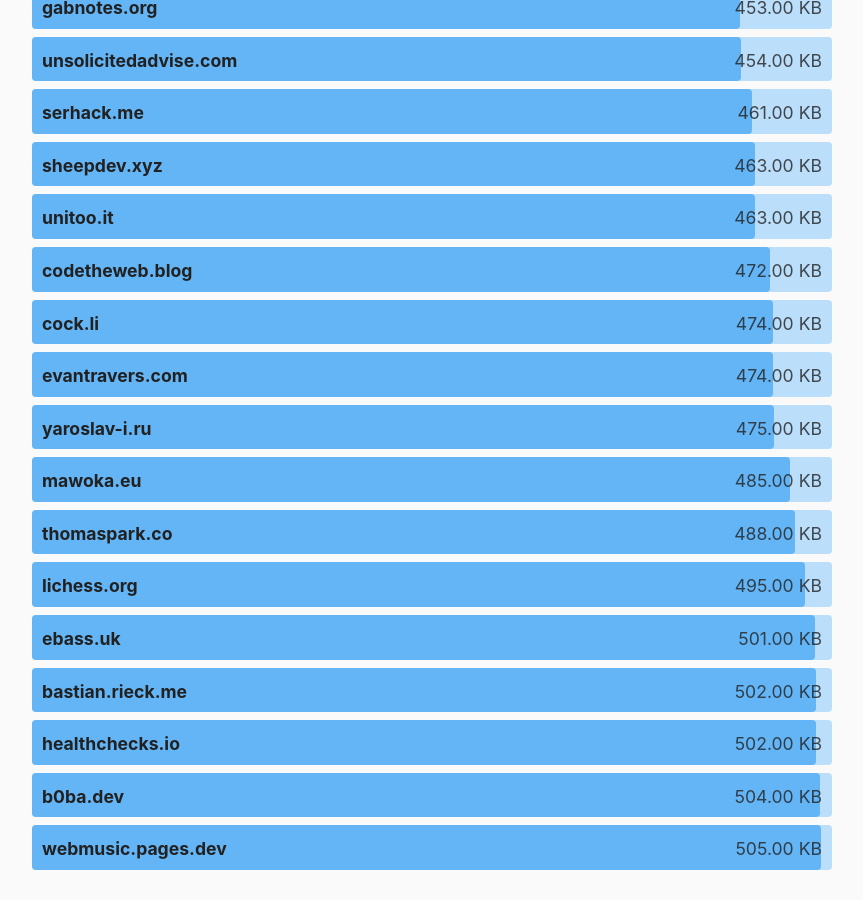
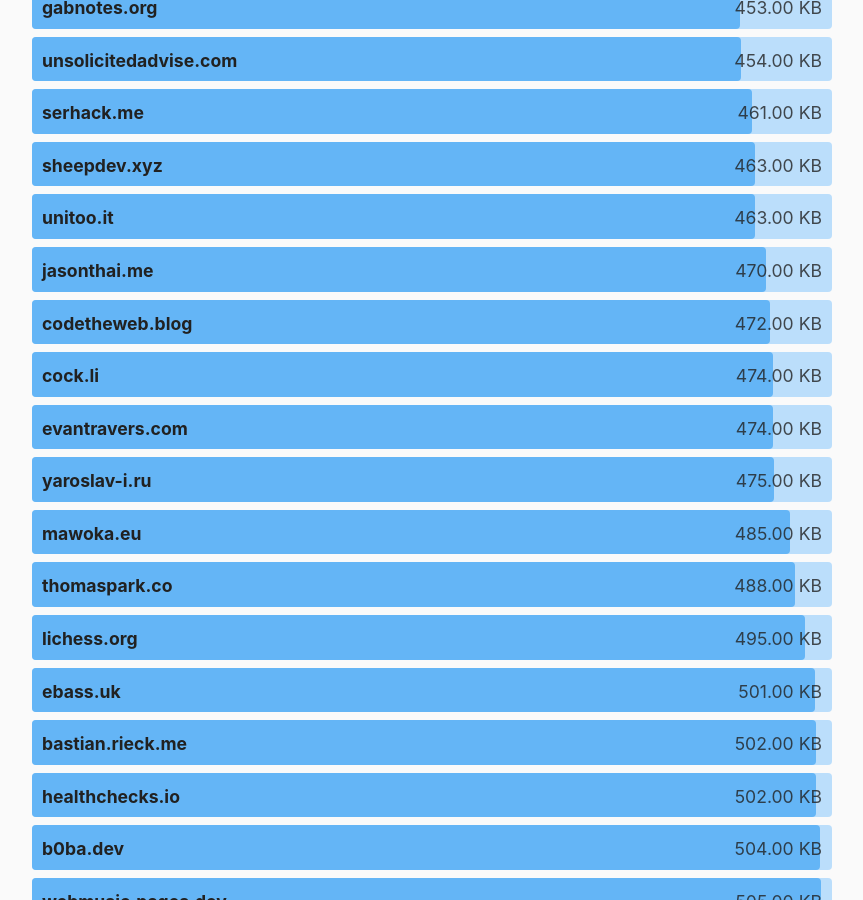
Before and after one commit to kevquirk/512kb.club, a Jekyll site: the page built from index.md, in a window 1280 px wide and 900 px high, scrolled down 25374 px. Shown: the whole window, without its empty margins (208-1071 px from the left). Built offline with Jekyll 4.4.1, drawn with Linux system fonts in a browser that asks for light colours.

Commit message:
Add jasonthai.me

```diff
--- a/_data/sites.yml
+++ b/_data/sites.yml
@@ -1078,6 +1078,11 @@
   size: 18.8
   last_checked: 2022-03-31
 
+- domain: jasonthai.me
+  url: https://jasonthai.me
+  size: 470
+  last_checked: 2022-06-17
+
 - domain: jcelerier.name
   url: https://jcelerier.name/
   size: 72.5
```
